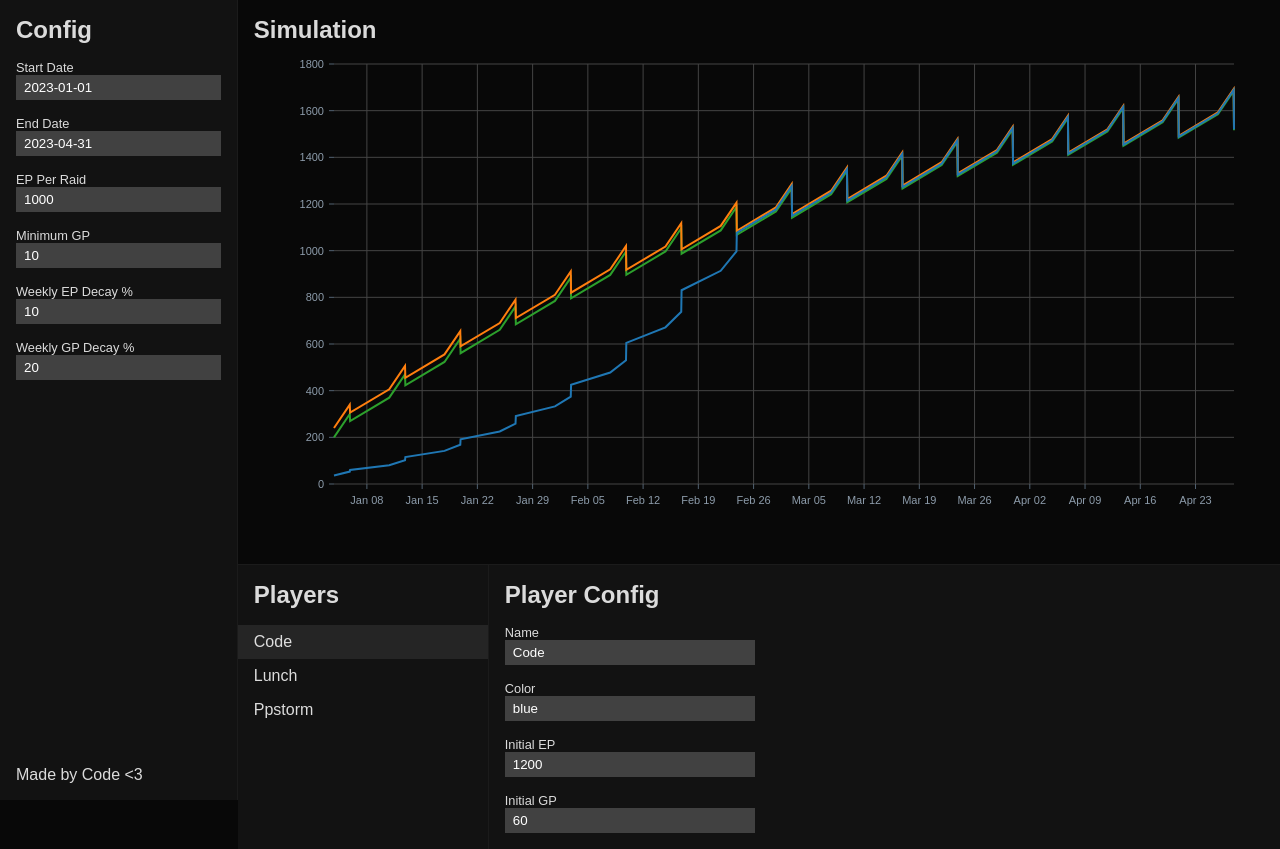
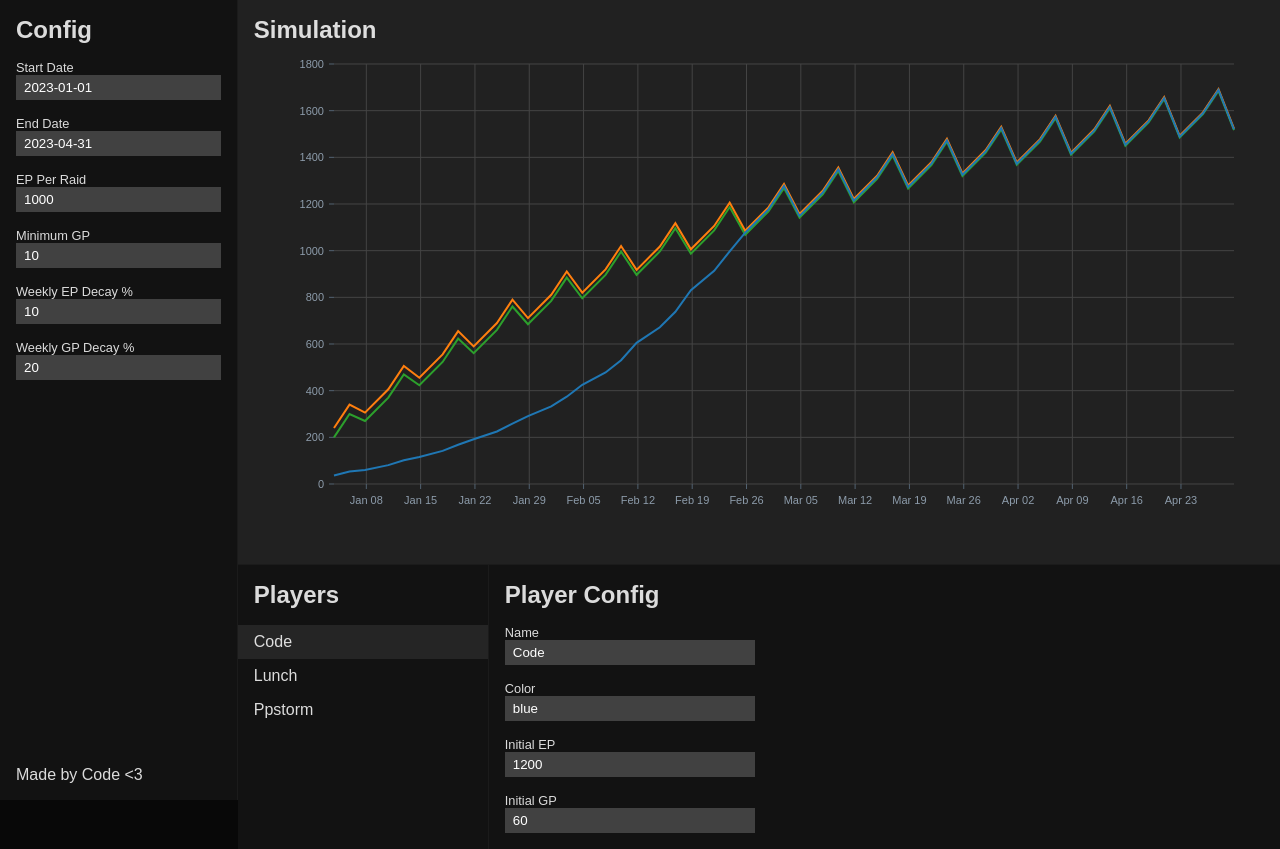
Before and after one commit to thecodeboss/epgp-simulator, a React (Create React App) app: page / in a window 1280 px wide. Shown: the top 849 px of the page. Built offline with nearby package versions, Linux system fonts and the light colour scheme.

Commit message:
Better theme

```diff
--- a/src/components/Chart.tsx
+++ b/src/components/Chart.tsx
@@ -1,6 +1,7 @@
 import { Line } from '@nivo/line';
 import { FC } from 'react';
 import { DataPoint } from '../utils/simulate';
+import { theme } from '../utils/theme';
 
 interface Simulation {
   color: string;
@@ -47,45 +48,8 @@ export const Chart: FC<ChartProps> = ({ simulations }) => {
       pointBorderWidth={1}
       pointColor={{ theme: 'background' }}
       pointBorderColor={{ from: 'serieColor' }}
-      useMesh={true}
       enableSlices="x"
-      theme={{
-        axis: {
-          domain: {
-            line: {
-              strokeWidth: 0,
-              stroke: '#526271',
-            },
-          },
-          ticks: {
-            line: {
-              strokeWidth: 1,
-              stroke: '#526271',
-            },
-            text: {
-              fill: '#8d9cab',
-              fontSize: 11,
-            },
-          },
-          legend: {
-            text: {
-              fill: '#ccd7e2',
-              fontSize: 13,
-              fontWeight: 500,
-            },
-          },
-        },
-        grid: {
-          line: {
-            stroke: '#444',
-          },
-        },
-        tooltip: {
-          container: {
-            color: 'black',
-          },
-        },
-      }}
+      theme={theme}
     />
   );
 };
--- a/src/components/Simulation.tsx
+++ b/src/components/Simulation.tsx
@@ -21,7 +21,7 @@ export const Simulation: FC<SimulationProps> = ({ config, players }) => {
     }),
   }));
   return (
-    <div style={{ padding: '1rem', height: '532px' }}>
+    <div style={{ padding: '1rem', height: '532px', backgroundColor: 'rgba(255, 255, 255, 0.1)' }}>
       <h2>Simulation</h2>
       {/* <Chart simulations={simulations} /> */}
       <Chart simulations={simulations} />
--- a/src/utils/simulate.ts
+++ b/src/utils/simulate.ts
@@ -43,17 +43,17 @@ export const simulate = (options: SimOptions): Array<DataPoint> => {
         pr: calculatePR(currentEP, currentGP),
         note: 'EP awarded',
       });
+    }
 
-      // Apply decay at 9:00pm every Thursday
-      if (currentDate.getDay() === 4) {
+    // Apply decay at 8:00pm every Saturday
+    if (currentDate.getDay() === 6) {
       currentEP = decay(currentEP, options.weeklyEPDecayPercent);
       currentGP = Math.max(options.minimumGP, decay(currentGP, options.weeklyGPDecayPercent));
       data.push({
-          date: getDateAtHour(currentDate, 21),
+        date: getDateAtHour(currentDate, 20),
         pr: calculatePR(currentEP, currentGP),
         note: 'Weekly decay',
       });
-      }
     }
 
     currentDate = addDays(currentDate, 1);
--- /dev/null
+++ b/src/utils/theme.ts
@@ -0,0 +1,39 @@
+import { Theme } from '@nivo/core';
+
+export const theme: Theme = {
+  axis: {
+    domain: {
+      line: {
+        strokeWidth: 0,
+        stroke: '#526271',
+      },
+    },
+    ticks: {
+      line: {
+        strokeWidth: 1,
+        stroke: '#526271',
+      },
+      text: {
+        fill: '#8d9cab',
+        fontSize: 11,
+      },
+    },
+    legend: {
+      text: {
+        fill: '#ccd7e2',
+        fontSize: 13,
+        fontWeight: 500,
+      },
+    },
+  },
+  grid: {
+    line: {
+      stroke: '#444',
+    },
+  },
+  tooltip: {
+    container: {
+      color: 'black',
+    },
+  },
+};
```
Lines whose indentation alone changed are shown as unchanged.
